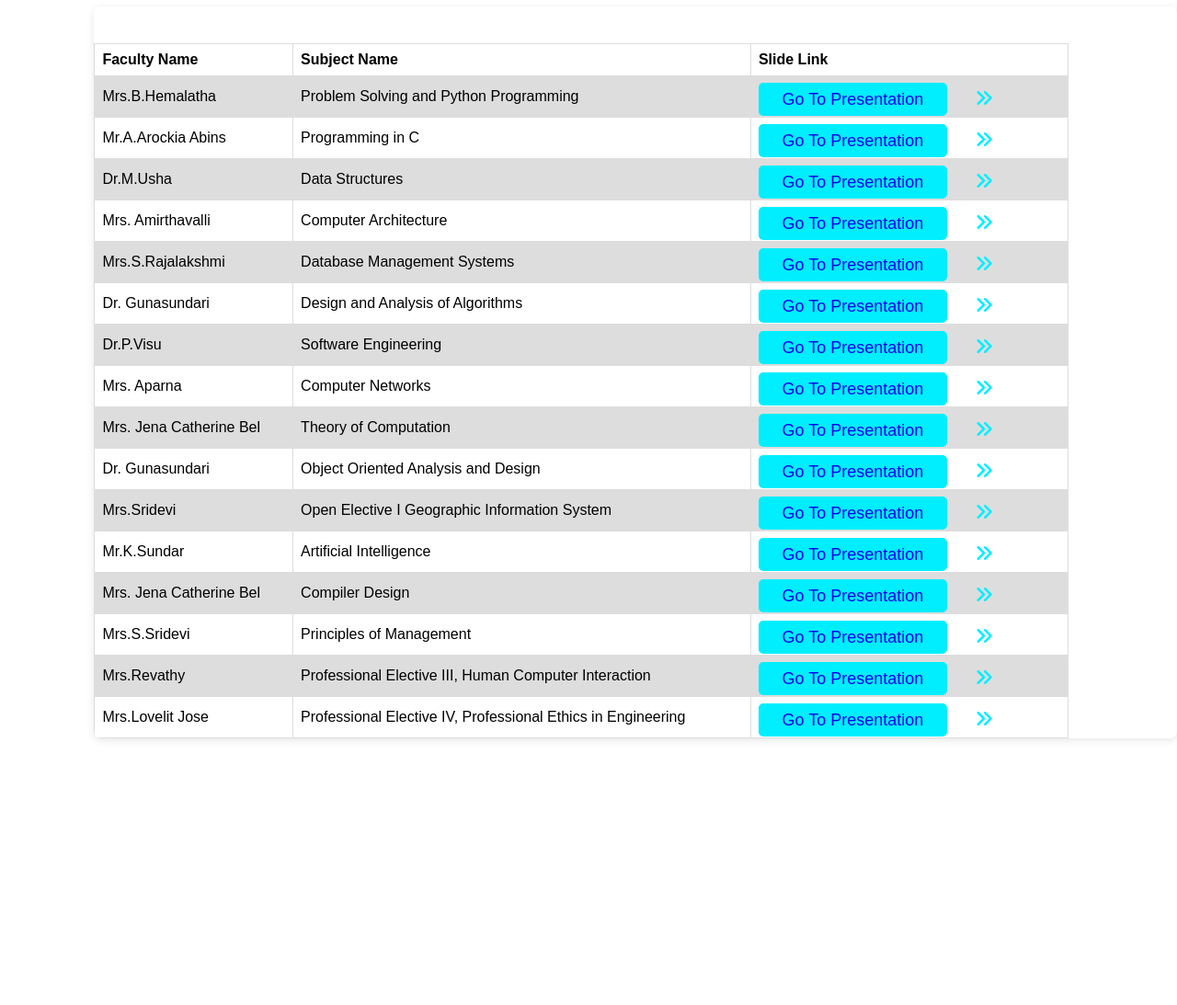
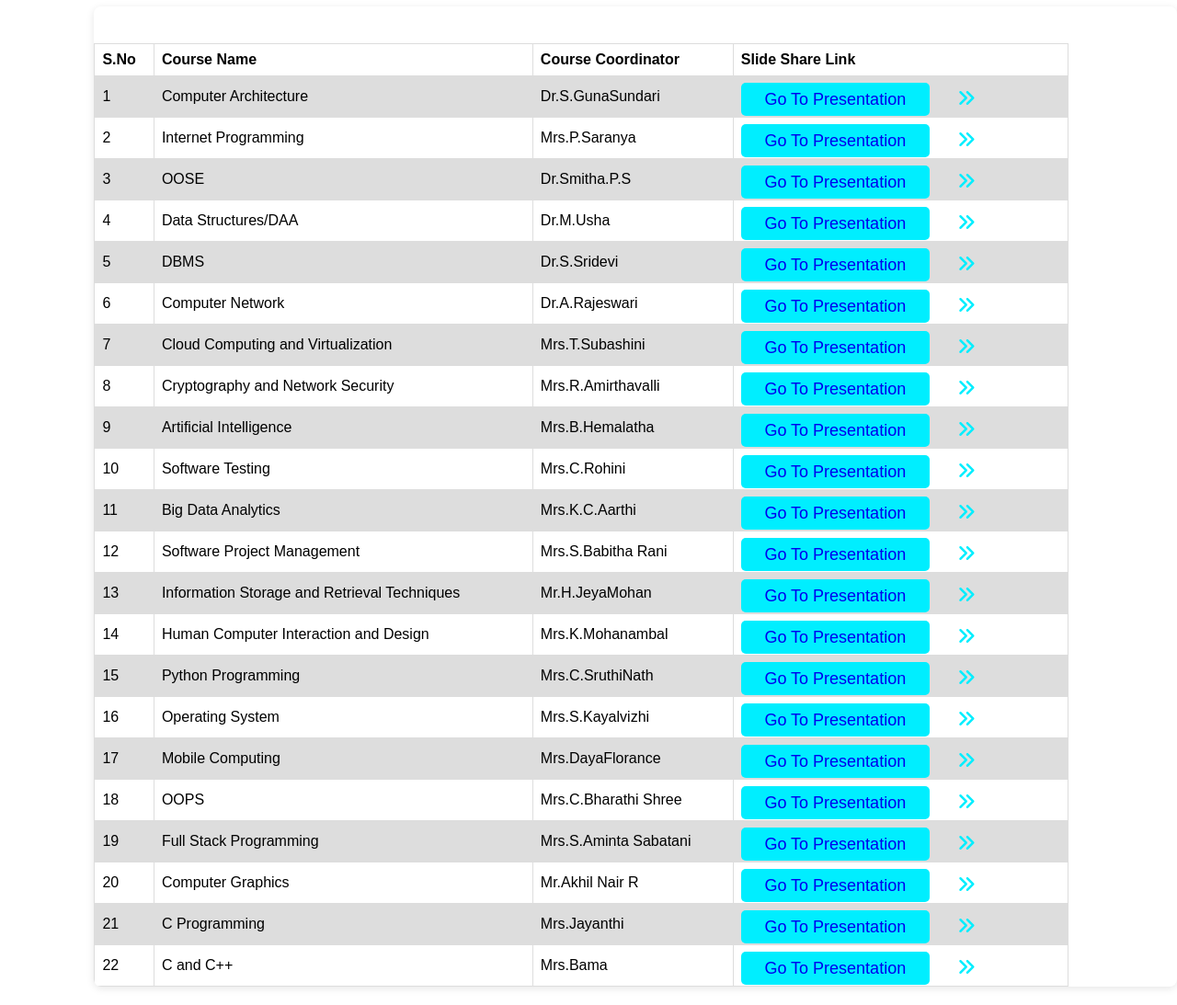
Before and after one commit to gowtham6477/cse-library, a plain HTML site: page slideshare.html in a window 1280 px wide. Shown: the part 140-1233 px from the top of the page at 92% size. Before the commit the page ends 963 px from the top, so only its background shows below. Drawn offline with nearby package versions, Linux system fonts and the light colour scheme.

Commit message:
slideshare updated

```diff
--- a/slideshare.html
+++ b/slideshare.html
@@ -73,104 +73,142 @@
             <div class="table-wrapper">
                 <table>
                     <tr>
-                        <th>Faculty Name</th>
-                        <th>Subject Name</th>
-                        <th>Slide Link</th>
+                        <th>S.No</th>
+                        <th>Course Name</th>
+                        <th>Course Coordinator</th>
+                        <th>Slide Share Link</th>
                     </tr>
                     <tr>
-                    <td data-label="Faculty Name">Mrs.B.Hemalatha</td>
-                    <td data-label="Subject Name">Problem Solving and Python Programming</td>
-                    <td data-label="Slide Link"><a href="https://www.slideshare.net/search/slideshow?searchfrom=header&q=hemalathaathinarayan" class="view">Go To Presentation</a><i class="fa-solid fa-angles-right arrow"></i></td>
+                        <td data-label="S.No">1</td>
+                        <td data-label="Course Name">Computer Architecture</td>
+                        <td data-label="Course Coordinator">Dr.S.GunaSundari</td>
+                        <td data-label="Slide Share Link"><a href="https://www.slideshare.net/slideshow/introduction-to-computer-architecture-unit-1/273994513" class="view">Go To Presentation</a><i class="fa-solid fa-angles-right arrow"></i></td>
                     </tr>
                     <tr>
-                    <td data-label="Faculty Name">Mr.A.Arockia Abins</td>
-                    <td data-label="Subject Name">Programming in C</td>
-                    <td data-label="Slide Link"><a href="https://www.slideshare.net/search/slideshow?searchfrom=header&q=aarockiaabinsAPIICSE" class="view">Go
-                            To Presentation</a><i class="fa-solid fa-angles-right arrow"></i></td>
+                        <td data-label="S.No">2</td>
+                        <td data-label="Course Name">Internet Programming</td>
+                        <td data-label="Course Coordinator">Mrs.P.Saranya</td>
+                        <td data-label="Slide Share Link"><a href="https://www.slideshare.net/slideshow/internet-programming-unit1-web-essential/274005086" class="view">Go To Presentation</a><i class="fa-solid fa-angles-right arrow"></i></td>
                     </tr>
                     <tr>
-                    <td data-label="Faculty Name">Dr.M.Usha</td>
-                    <td data-label="Subject Name">Data Structures</td>
-                    <td data-label="Slide Link"><a href="https://www.slideshare.net/search/slideshow?searchfrom=header&q=UshaMahalingam" class="view">Go
-                            To Presentation</a><i class="fa-solid fa-angles-right arrow"></i></td>
+                        <td data-label="S.No">3</td>
+                        <td data-label="Course Name">OOSE</td>
+                        <td data-label="Course Coordinator">Dr.Smitha.P.S</td>
+                        <td data-label="Slide Share Link"><a href="https://www.slideshare.net/smithaps4/cascading-style-sheets-250149020" class="view">Go To Presentation</a><i class="fa-solid fa-angles-right arrow"></i></td>
                     </tr>
                     <tr>
-                    <td data-label="Faculty Name">Mrs. Amirthavalli</td>
-                    <td data-label="Subject Name">Computer Architecture</td>
-                    <td data-label="Slide Link"><a href="https://www.slideshare.net/search/slideshow?searchfrom=header&q=AmirthavalliKumar" class="view">Go
-                            To Presentation</a><i class="fa-solid fa-angles-right arrow"></i></td>
+                        <td data-label="S.No">4</td>
+                        <td data-label="Course Name">Data Structures/DAA</td>
+                        <td data-label="Course Coordinator">Dr.M.Usha</td>
+                        <td data-label="Slide Share Link"><a href="https://www.slideshare.net/UshaMahalingam/binary-search-tree-250138237" class="view">Go To Presentation</a><i class="fa-solid fa-angles-right arrow"></i></td>
                     </tr>
                     <tr>
-                    <td data-label="Faculty Name">Mrs.S.Rajalakshmi</td>
-                    <td data-label="Subject Name">Database Management Systems</td>
-                    <td data-label="Slide Link"><a href="https://www.slideshare.net/search/slideshow?searchfrom=header&q=RajalakshmiS34" class="view">Go
-                            To Presentation</a><i class="fa-solid fa-angles-right arrow"></i></td>
+                        <td data-label="S.No">5</td>
+                        <td data-label="Course Name">DBMS</td>
+                        <td data-label="Course Coordinator">Dr.S.Sridevi</td>
+                        <td data-label="Slide Share Link"><a href="https://www.slideshare.net/slideshow/dbms-managing-information-systems-introduction/274006489" class="view">Go To Presentation</a><i class="fa-solid fa-angles-right arrow"></i></td>
                     </tr>
                     <tr>
-                    <td data-label="Faculty Name">Dr. Gunasundari</td>
-                    <td data-label="Subject Name">Design and Analysis of Algorithms</td>
-                    <td data-label="Slide Link"><a href="https://www.slideshare.net/search/slideshow?searchfrom=header&q=GunasundariSelvaraj" class="view">Go
-                            To Presentation</a><i class="fa-solid fa-angles-right arrow"></i></td>
+                        <td data-label="S.No">6</td>
+                        <td data-label="Course Name">Computer Network</td>
+                        <td data-label="Course Coordinator">Dr.A.Rajeswari</td>
+                        <td data-label="Slide Share Link"><a href="https://www.slideshare.net/slideshow/computer-networks-basics-introduction-pptx/274008256" class="view">Go To Presentation</a><i class="fa-solid fa-angles-right arrow"></i></td>
                     </tr>
                     <tr>
-                    <td data-label="Faculty Name">Dr.P.Visu</td>
-                    <td data-label="Subject Name">Software Engineering</td>
-                    <td data-label="Slide Link"><a href="https://www.slideshare.net/search/slideshow?searchfrom=header&q=DrVISUCSEPROFESSOR" class="view">Go
-                            To Presentation</a><i class="fa-solid fa-angles-right arrow"></i></td>
+                        <td data-label="S.No">7</td>
+                        <td data-label="Course Name">Cloud Computing and Virtualization</td>
+                        <td data-label="Course Coordinator">Mrs.T.Subashini</td>
+                        <td data-label="Slide Share Link"><a href="https://www.slideshare.net/slideshow/nist-cloud-computing-reference-architecture-pptx/273988964" class="view">Go To Presentation</a><i class="fa-solid fa-angles-right arrow"></i></td>
                     </tr>
                     <tr>
-                    <td data-label="Faculty Name">Mrs. Aparna</td>
-                    <td data-label="Subject Name">Computer Networks</td>
-                    <td data-label="Slide Link"><a href="https://www.slideshare.net/search/slideshow?searchfrom=header&q=ssuser19b435" class="view">Go
-                            To Presentation</a><i class="fa-solid fa-angles-right arrow"></i></td>
+                        <td data-label="S.No">8</td>
+                        <td data-label="Course Name">Cryptography and Network Security</td>
+                        <td data-label="Course Coordinator">Mrs.R.Amirthavalli</td>
+                        <td data-label="Slide Share Link"><a href="https://www.slideshare.net/slideshow/aes-encryption-decryption-in-crptography-pptx/274005381" class="view">Go To Presentation</a><i class="fa-solid fa-angles-right arrow"></i></td>
                     </tr>
                     <tr>
-                    <td data-label="Faculty Name">Mrs. Jena Catherine Bel</td>
-                    <td data-label="Subject Name">Theory of Computation</td>
-                    <td data-label="Slide Link"><a href="https://www.slideshare.net/search/slideshow?searchfrom=header&q=jenadgeorge" class="view">Go
-                            To Presentation</a><i class="fa-solid fa-angles-right arrow"></i></td>
+                        <td data-label="S.No">9</td>
+                        <td data-label="Course Name">Artificial Intelligence</td>
+                        <td data-label="Course Coordinator">Mrs.B.Hemalatha</td>
+                        <td data-label="Slide Share Link"><a href="https://www.slideshare.net/slideshow/problem-solving-by-searching-and-optimization/273981372" class="view">Go To Presentation</a><i class="fa-solid fa-angles-right arrow"></i></td>
                     </tr>
                     <tr>
-                    <td data-label="Faculty Name">Dr. Gunasundari</td>
-                    <td data-label="Subject Name">Object Oriented Analysis and Design</td>
-                    <td data-label="Slide Link"><a href="https://www.slideshare.net/search/slideshow?searchfrom=header&q=GunasundariSelvaraj" class="view">Go
-                            To Presentation</a><i class="fa-solid fa-angles-right arrow"></i></td>
+                        <td data-label="S.No">10</td>
+                        <td data-label="Course Name">Software Testing</td>
+                        <td data-label="Course Coordinator">Mrs.C.Rohini</td>
+                        <td data-label="Slide Share Link"><a href="https://www.slideshare.net/slideshow/unit-i-19cs408t-software-testing-notes/274004207" class="view">Go To Presentation</a><i class="fa-solid fa-angles-right arrow"></i></td>
                     </tr>
                     <tr>
-                    <td data-label="Faculty Name">Mrs.Sridevi</td>
-                    <td data-label="Subject Name">Open Elective I Geographic Information System</td>
-                    <td data-label="Slide Link"><a href="https://www.slideshare.net/search/slideshow?searchfrom=header&q=sridevi5983" class="view">Go
-                            To Presentation</a><i class="fa-solid fa-angles-right arrow"></i></td>
+                        <td data-label="S.No">11</td>
+                        <td data-label="Course Name">Big Data Analytics</td>
+                        <td data-label="Course Coordinator">Mrs.K.C.Aarthi</td>
+                        <td data-label="Slide Share Link"><a href="https://www.slideshare.net/slideshow/task-abstraction-in-big-data-analytics-pptx/273994904" class="view">Go To Presentation</a><i class="fa-solid fa-angles-right arrow"></i></td>
                     </tr>
                     <tr>
-                    <td data-label="Faculty Name">Mr.K.Sundar</td>
-                    <td data-label="Subject Name">Artificial Intelligence</td>
-                    <td data-label="Slide Link"><a href="https://www.slideshare.net/search/slideshow?searchfrom=header&q=sundarKanagaraj1" class="view">Go
-                            To Presentation</a><i class="fa-solid fa-angles-right arrow"></i></td>
+                        <td data-label="S.No">12</td>
+                        <td data-label="Course Name">Software Project Management</td>
+                        <td data-label="Course Coordinator">Mrs.S.Babitha Rani</td>
+                        <td data-label="Slide Share Link"><a href="https://www.slideshare.net/slideshow/software-project-management-intro-ss1-pptx/274005307" class="view">Go To Presentation</a><i class="fa-solid fa-angles-right arrow"></i></td>
                     </tr>
                     <tr>
-                    <td data-label="Faculty Name">Mrs. Jena Catherine Bel</td>
-                    <td data-label="Subject Name">Compiler Design</td>
-                    <td data-label="Slide Link"><a href="https://www.slideshare.net/search/slideshow?searchfrom=header&q=jenadgeorge" class="view">Go
-                            To Presentation</a><i class="fa-solid fa-angles-right arrow"></i></td>
+                        <td data-label="S.No">13</td>
+                        <td data-label="Course Name">Information Storage and Retrieval Techniques</td>
+                        <td data-label="Course Coordinator">Mr.H.JeyaMohan</td>
+                        <td data-label="Slide Share Link"><a href="https://www.slideshare.net/slideshow/jm-information-retrieval-techniques-unit-i/273994064" class="view">Go To Presentation</a><i class="fa-solid fa-angles-right arrow"></i></td>
                     </tr>
                     <tr>
-                    <td data-label="Faculty Name">Mrs.S.Sridevi</td>
-                    <td data-label="Subject Name">Principles of Management</td>
-                    <td data-label="Slide Link"><a href="https://www.slideshare.net/search/slideshow?searchfrom=header&q=sridevi5983" class="view">Go
-                            To Presentation</a><i class="fa-solid fa-angles-right arrow"></i></td>
+                        <td data-label="S.No">14</td>
+                        <td data-label="Course Name">Human Computer Interaction and Design</td>
+                        <td data-label="Course Coordinator">Mrs.K.Mohanambal</td>
+                        <td data-label="Slide Share Link"><a href="https://www.slideshare.net/slideshow/unit-i-human-computer-interaction-introduction/274007802" class="view">Go To Presentation</a><i class="fa-solid fa-angles-right arrow"></i></td>
                     </tr>
                     <tr>
-                    <td data-label="Faculty Name">Mrs.Revathy</td>
-                    <td data-label="Subject Name">Professional Elective III, Human Computer Interaction</td>
-                    <td data-label="Slide Link"><a href="https://www.slideshare.net/search/slideshow?searchfrom=header&q=RevathiAPICSE" class="view">Go
-                            To Presentation</a><i class="fa-solid fa-angles-right arrow"></i></td>
+                        <td data-label="S.No">15</td>
+                        <td data-label="Course Name">Python Programming</td>
+                        <td data-label="Course Coordinator">Mrs.C.SruthiNath</td>
+                        <td data-label="Slide Share Link"><a href="https://www.slideshare.net/slideshow/control-structures2_ppt_control-flow-statements/273989425" class="view">Go To Presentation</a><i class="fa-solid fa-angles-right arrow"></i></td>
                     </tr>
                     <tr>
-                    <td data-label="Faculty Name">Mrs.Lovelit Jose</td>
-                    <td data-label="Subject Name">Professional Elective IV, Professional Ethics in Engineering</td>
-                    <td data-label="Slide Link"><a href="https://www.slideshare.net/search/slideshow?searchfrom=header&q=LovelitJose" class="view">Go
-                            To Presentation</a><i class="fa-solid fa-angles-right arrow"></i></td>
+                        <td data-label="S.No">16</td>
+                        <td data-label="Course Name">Operating System</td>
+                        <td data-label="Course Coordinator">Mrs.S.Kayalvizhi</td>
+                        <td data-label="Slide Share Link"><a href="https://www.slideshare.net/slideshow/operating-system-engineering-syllabus-ppt/273996966" class="view">Go To Presentation</a><i class="fa-solid fa-angles-right arrow"></i></td>
+                    </tr>
+                    <tr>
+                        <td data-label="S.No">17</td>
+                        <td data-label="Course Name">Mobile Computing</td>
+                        <td data-label="Course Coordinator">Mrs.DayaFlorance</td>
+                        <td data-label="Slide Share Link"><a href="https://www.slideshare.net/slideshow/mobile-computing-wireless-telecommunication-systems/273996407" class="view">Go To Presentation</a><i class="fa-solid fa-angles-right arrow"></i></td>
+                    </tr>
+                    <tr>
+                        <td data-label="S.No">18</td>
+                        <td data-label="Course Name">OOPS</td>
+                        <td data-label="Course Coordinator">Mrs.C.Bharathi Shree</td>
+                        <td data-label="Slide Share Link"><a href="https://www.slideshare.net/slideshow/unit-1-introduction-to-data-science-pptx/273994672" class="view">Go To Presentation</a><i class="fa-solid fa-angles-right arrow"></i></td>
+                    </tr>
+                    <tr>
+                        <td data-label="S.No">19</td>
+                        <td data-label="Course Name">Full Stack Programming</td>
+                        <td data-label="Course Coordinator">Mrs.S.Aminta Sabatani</td>
+                        <td data-label="Slide Share Link"><a href="https://www.slideshare.net/slideshow/mongodb-is-a-document-database-it-stores-data-in-a-type-of-json-format-called-bson/273989525" class="view">Go To Presentation</a><i class="fa-solid fa-angles-right arrow"></i></td>
+                    </tr>
+                    <tr>
+                        <td data-label="S.No">20</td>
+                        <td data-label="Course Name">Computer Graphics</td>
+                        <td data-label="Course Coordinator">Mr.Akhil Nair R</td>
+                        <td data-label="Slide Share Link"><a href="https://www.slideshare.net/slideshow/introduction-to-multimedia-_-unit-01/282149660" class="view">Go To Presentation</a><i class="fa-solid fa-angles-right arrow"></i></td>
+                    </tr>
+                    <tr>
+                        <td data-label="S.No">21</td>
+                        <td data-label="Course Name">C Programming</td>
+                        <td data-label="Course Coordinator">Mrs.Jayanthi</td>
+                        <td data-label="Slide Share Link"><a href="https://www.slideshare.net/slideshow/overview-of-object-oriented-programming-using-c/274004937" class="view">Go To Presentation</a><i class="fa-solid fa-angles-right arrow"></i></td>
+                    </tr>
+                    <tr>
+                        <td data-label="S.No">22</td>
+                        <td data-label="Course Name">C and C++</td>
+                        <td data-label="Course Coordinator">Mrs.Bama</td>
+                        <td data-label="Slide Share Link"><a href="https://www.slideshare.net/slideshow/programming-for-problem-solving-in-c-and-c-pptx/274005232" class="view">Go To Presentation</a><i class="fa-solid fa-angles-right arrow"></i></td>
                     </tr>
                 </table>
             </div>
```
Lines whose indentation alone changed are shown as unchanged.
